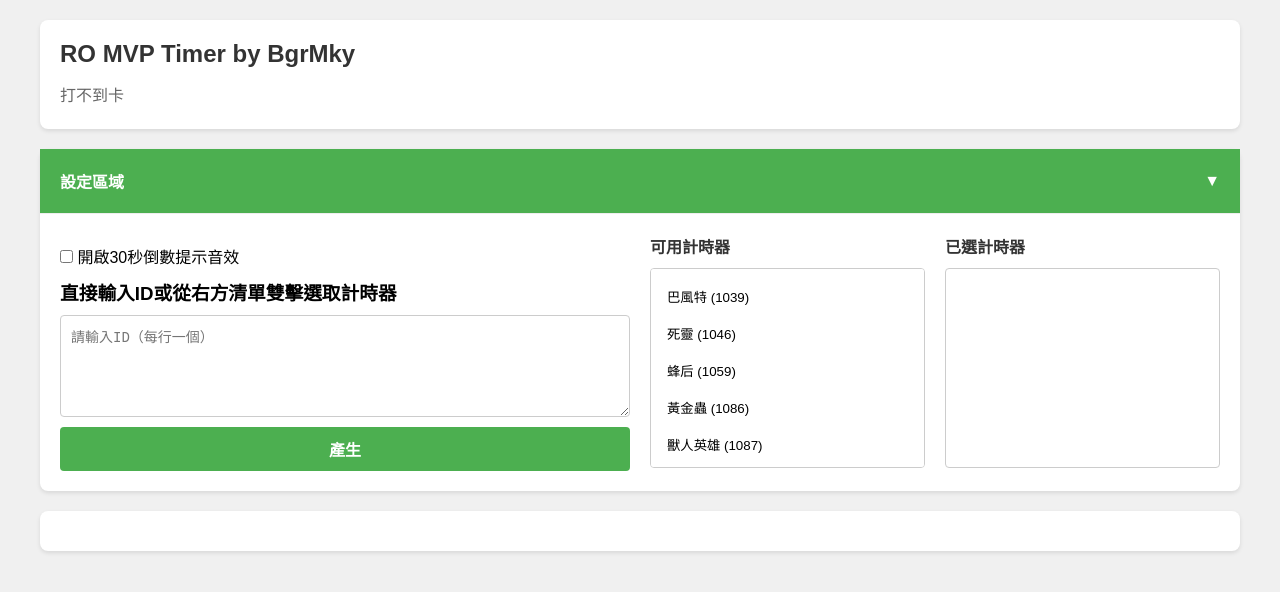
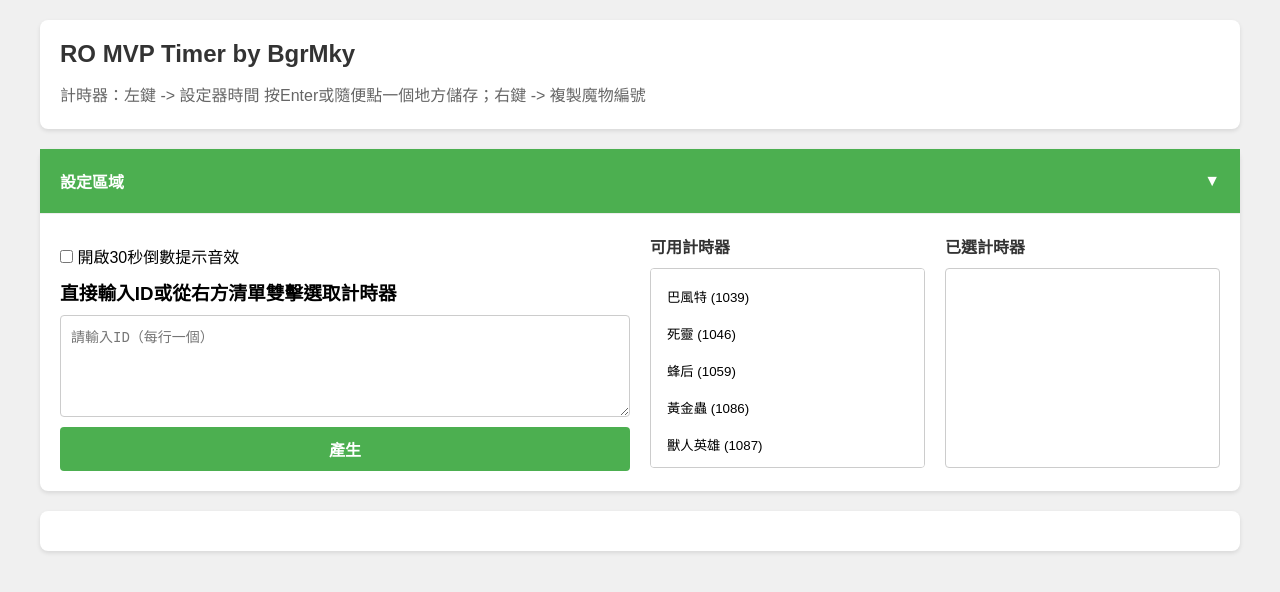
Before and after one commit to Coyotes0107/ro_mvp_timer-PC-, a plain HTML site: page index.html in a window 1280 px wide. Drawn offline with Linux system fonts and the light colour scheme.

Commit message:
Update index.html
Edit title description

```diff
--- a/index.html
+++ b/index.html
@@ -12,7 +12,7 @@
       <div class="intro-section">
         <h1 class="intro-title">RO MVP Timer by BgrMky</h1>
         <p class="intro-text">
-          打不到卡
+          計時器：左鍵 -> 設定器時間 按Enter或隨便點一個地方儲存；右鍵 -> 複製魔物編號
         </p>
       </div>
       <!-- 設定區域 -->
```
